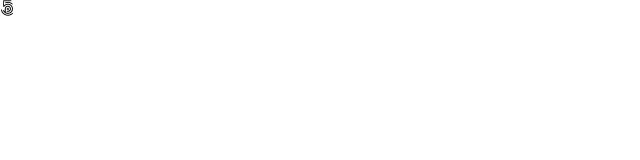
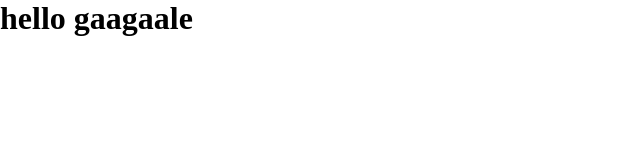
Before and after one commit to geesdiir/01Project, a plain HTML site: page index.html in a window 1280 px wide. Shown: the whole page, without its empty margins (0-640 px from the left). Drawn offline with Linux system fonts and the light colour scheme.

Commit message:
for adding hello word the last project

```diff
--- a/index.html
+++ b/index.html
@@ -11,7 +11,7 @@
 </head>
 <body>
 
-    <i class="fab fa-500px"></i>
+    <h1>hello gaagaale</h1>
 
 
 
```
